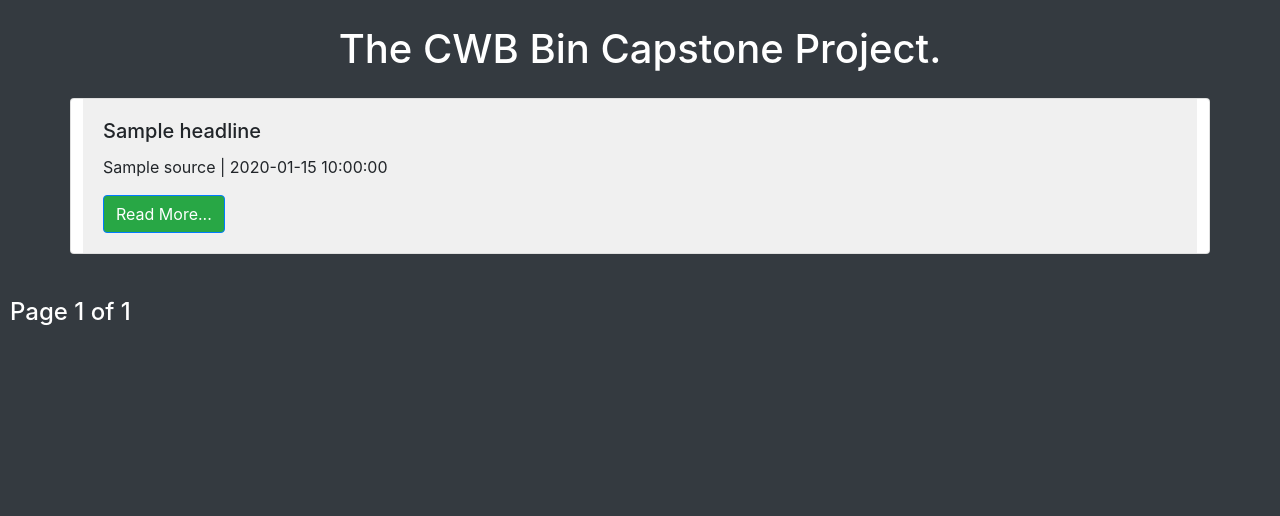
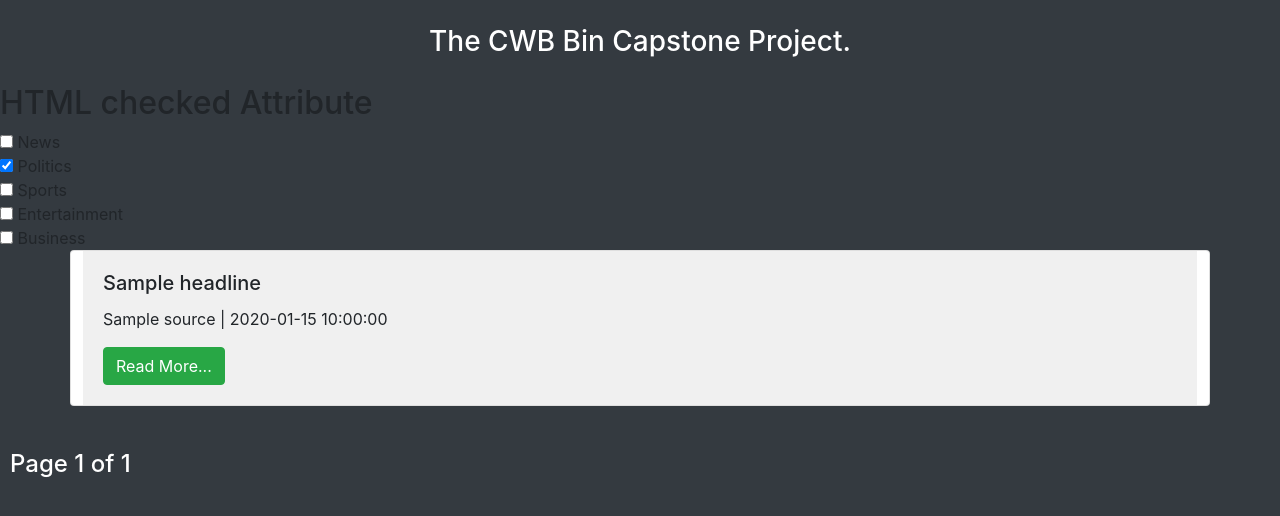
Before and after one commit to worladev/cwb-capstone-project, a Python web app: template templates/index.html in a window 1280 px wide. Shown: the top 516 px of the page. Run offline with Jinja, Linux system fonts and the light colour scheme; the template is opened without the code that fills it: most values are stand-ins (such as "Sample title", 1, 10 or a date in 2020); some libraries are stand-ins or nearby versions.

Commit message:
adding news filters

```diff
--- a/templates/base.html
+++ b/templates/base.html
@@ -19,6 +19,54 @@
 </head>
 <body class="bg-dark">
     <!-- Page Content -->
+    <h3 class="h1-home">The CWB Bin Capstone Project.</h3>
+    <!-- Category Menu Nav -->
+
+     <h2>HTML checked Attribute</h2>
+    <form class="select_form">
+        <!-- Below input elements have attribute "checked" -->
+        <input type="checkbox"
+               name="check"
+               value="1">
+        News<br>
+        <input type="checkbox"
+               name="check"
+               value="2"
+               checked>
+        Politics<br>
+        <input type="checkbox"
+               name="check"
+               value="3">
+        Sports<br>
+        <input type="checkbox"
+               name="check"
+               value="4">
+        Entertainment<br>
+        <input type="checkbox"
+               name="check"
+               value="5">
+        Business<br>
+    </form>
+
+    <!--
+    <ul class="nav justify-content-center">
+        <li class="nav-item">
+            <a class="nav-link active bg-primary" aria-current="page" href="#">Home</a>
+        </li>
+        <li class="nav-item">
+            <a class="nav-link bg-info" href="#">Politics</a>
+        </li>
+        <li class="nav-item">
+            <a class="nav-link bg-light" href="#">Business</a>
+        </li>
+        <li class="nav-item">
+            <a class="nav-link bg-secondary" href="#">Sports</a>
+        </li>
+        <li class="nav-item">
+            <a class="nav-link bg-warning" href="#">Entertainment</a>
+        </li>
+    </ul>-->
+
     {% block content %}
     {% endblock %}
 
--- a/templates/index.html
+++ b/templates/index.html
@@ -3,8 +3,6 @@
 {% block title %} Home {% endblock %}
 
 {% block content %}
-    <h1 class="h1-home">The CWB Bin Capstone Project.</h1>
-
     {% for headline in news_headlines %}
     <div class="container">
         <div class="row">
@@ -12,13 +10,25 @@
                 <div class="card-body">
                     <h5 class="card-title">{{headline.headline}}</h5>
                     <p class="card-text">{{headline.source}} | {{headline.date}}</p>
-                    <a href="{{headline.url}}" class="btn btn-primary bg-success">Read More...</a>
+                    <a href="{{headline.url}}" class="btn btn-success">Read More...</a>
+                    {% if headline.category == 'news' %}
+                        <a href="{{headline.url}}" class="btn btn-primary">News</a>
+                    {% elif headline.category == 'politics' %}
+                        <a href="{{headline.url}}" class="btn btn-info">Politics</a>
+                    {% elif headline.category == 'business' %}
+                        <a href="{{headline.url}}" class="btn btn-light">Business</a>
+                    {% elif headline.category == 'sports' %}
+                        <a href="{{headline.url}}" class="btn btn-secondary">Sports</a>
+                    {% elif headline.category == 'entertainment'%}
+                        <a href="{{headline.url}}" class="btn btn-warning">Entertainment</a>
+                    {% endif %}
                 </div>
             </div>
         </div>
     </div>
     <br>
     {% endfor %}
+
 
     <div class="pagination">
         {% if page > 1 %}
```
Also changed, not shown: Main.py (+51 -52 lines), WebScraper.py (+13 -9 lines), config.ini (+10 -10 lines), 1 other file.
